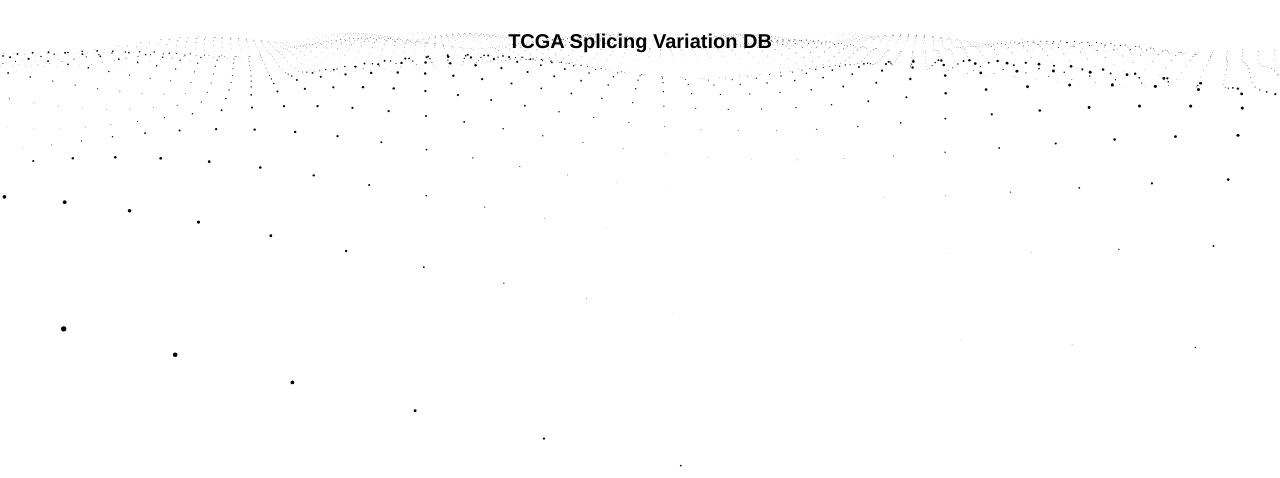
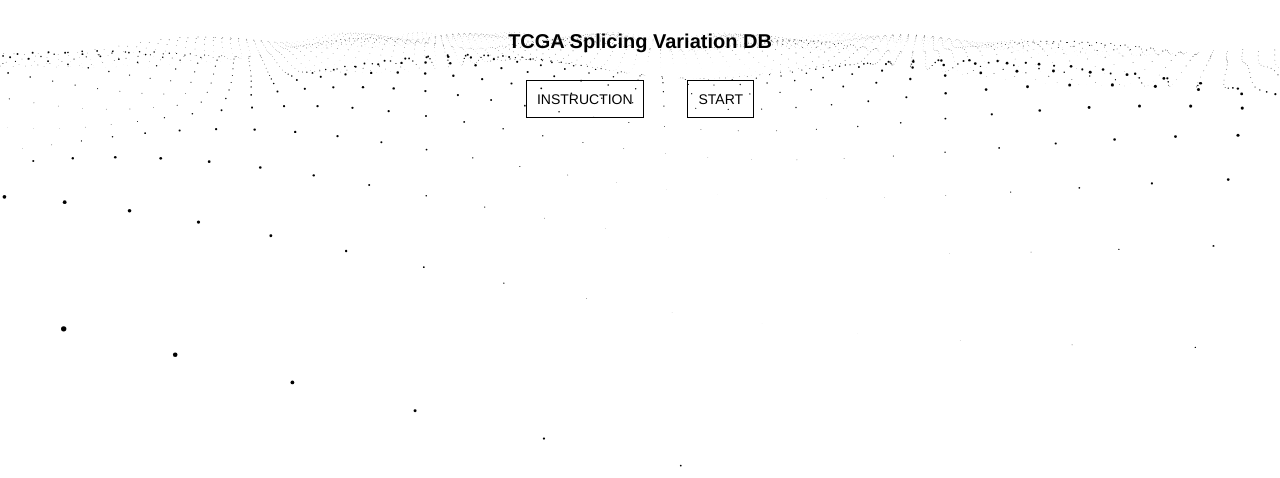
Before and after one commit to wenjie1991/TSVdb, a plain HTML site: page index.html in a window 1280 px wide. Shown: the part 322-800 px from the top of the page. Drawn offline with Linux system fonts and the light colour scheme; animation ran at ten frames a second.

Commit message:
add index entry

```diff
--- a/css/index.css
+++ b/css/index.css
@@ -30,6 +30,21 @@ body {
 .index-area .content h2 {
 	font-size: 20px;
 }
+.index-area .content div {
+
+}
+.index-area .content div span {
+	display: inline-block;
+	padding: 10px;
+	margin: 10px 20px;
+	border: 1px solid #000;
+	cursor: pointer;
+}
+.index-area .content div span:hover {
+	color: #fff;
+	background-color: #000;
+}
+
 
 #section_intro h1 {
     position: relative;
--- a/index.html
+++ b/index.html
@@ -17,6 +17,10 @@
 			<img src="./image/geneLOGO.png">
 			<h1>TSVdb</h1>
     		<h2>TCGA Splicing Variation DB</h2>
+    		<div>
+    			<span>INSTRUCTION</span>
+    			<span>START</span>
+    		</div>
 		</div>
 		<script type="text/javascript" src="./js/sv/three_animate.js"></script>
 	</div>
```
